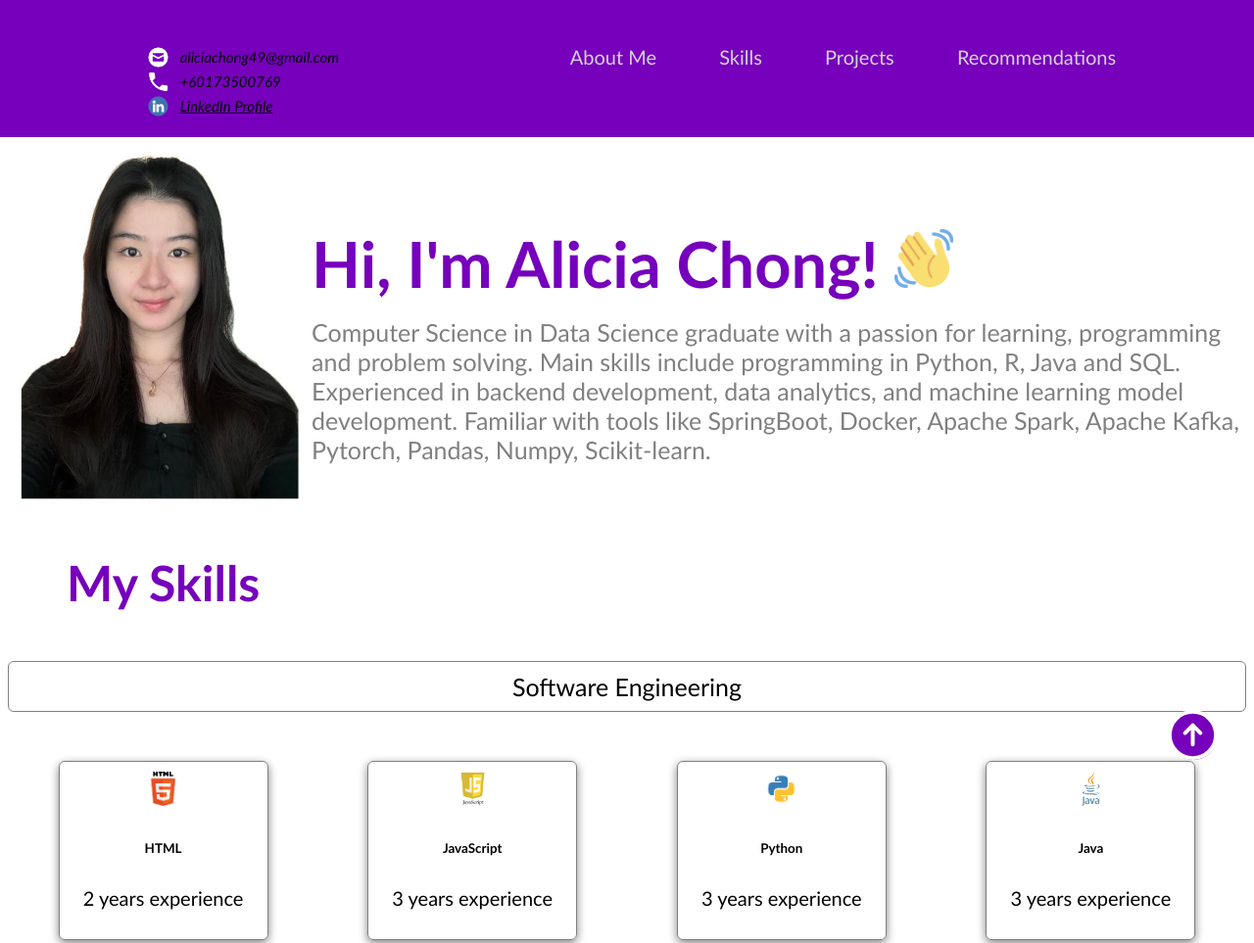
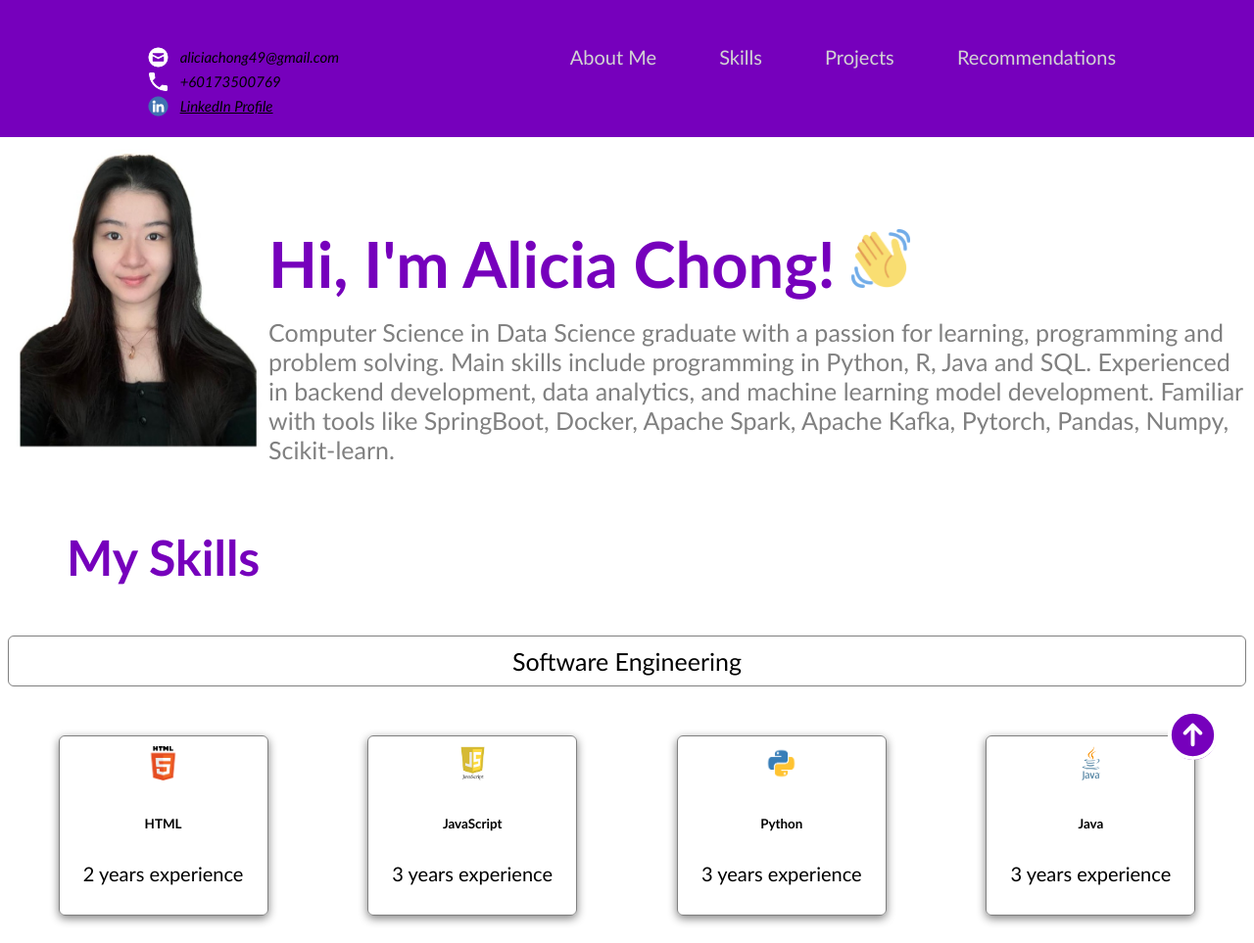
Before and after one commit to AliciaChongPQ/personal-profile, a plain HTML site: page index.html in a window 1280 px wide. Shown: the top 963 px of the page at 98% size. Drawn offline with Linux system fonts and the light colour scheme.

Commit message:
adjusted photo width

```diff
--- a/style.css
+++ b/style.css
@@ -111,7 +111,7 @@ h2 {
 }
 
 .profile_image {
-  width: 300px;
+  width: 20vw;
   height: fit-content;
   vertical-align: middle;
   margin: 5px;
```
